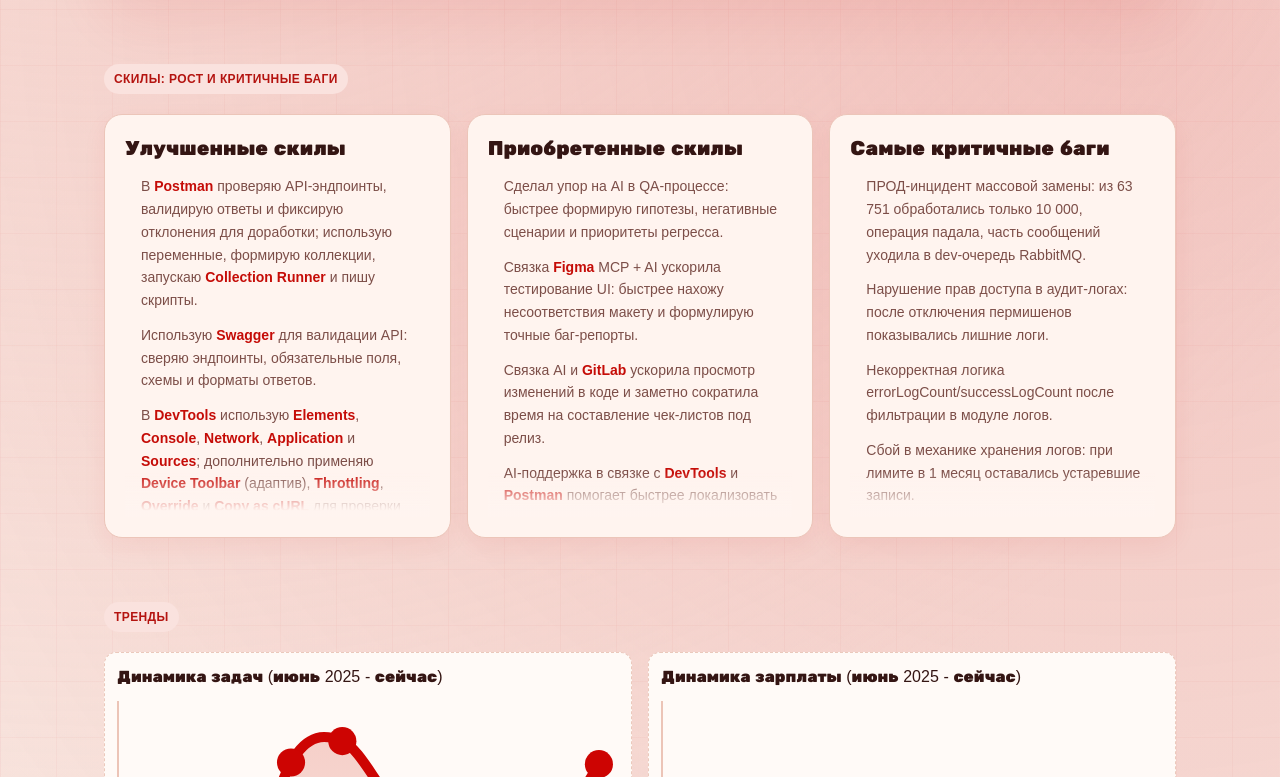
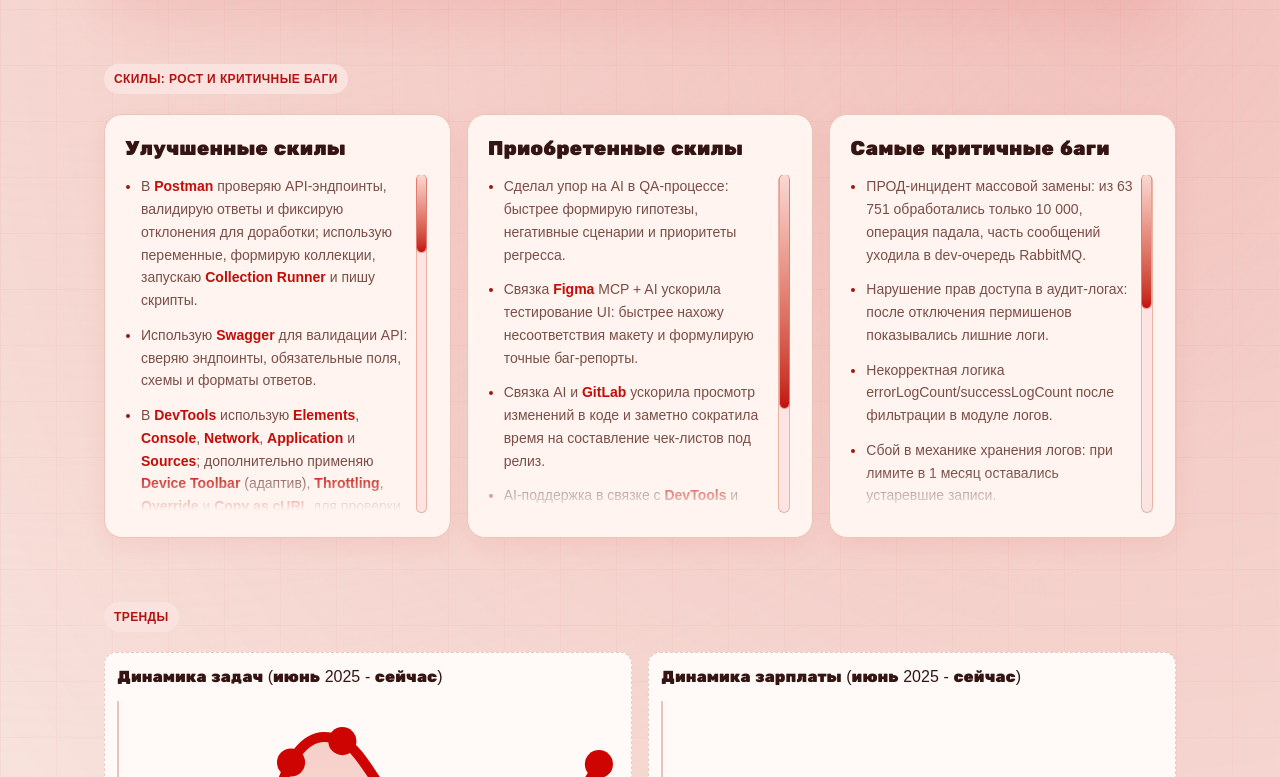
Before and after one commit to Grekml/MY_TEST, a Next.js app in the folder MY_TEST/: page / in a window 1280 px wide. Shown: the part 943-1720 px from the top of the page. Built offline with nearby package versions, Linux system fonts and the light colour scheme; a web font is replaced by a local one.

Commit message:
improve iOS skills card scrollbar behavior

```diff
--- a/MY_TEST/app/page.tsx
+++ b/MY_TEST/app/page.tsx
@@ -7,60 +7,9 @@
 } from "@/components/home/primitives";
 import { HomeReveal } from "@/components/home/reveal";
 import { MiniChart } from "@/components/home/MiniChart";
+import { SkillTrackCard } from "@/components/home/SkillTrackCard";
 import { QA_PROMOTION_CONTENT } from "@/lib/qa-promotion-content";
 import "./qa-promo.css";
-
-const TOOL_HIGHLIGHTS = [
-  "Collection Runner",
-  "Device Toolbar",
-  "Copy as cURL",
-  "Android Studio",
-  "PerfectPixel",
-  "Throttling",
-  "Application",
-  "Perplexity",
-  "Postman",
-  "Swagger",
-  "DevTools",
-  "Elements",
-  "Console",
-  "Network",
-  "Sources",
-  "Override",
-  "RabbitMQ",
-  "GitLab",
-  "CI/CD",
-  "Portainer",
-  "DataGrip",
-  "Charles",
-  "Cursor",
-  "Photoshop",
-  "Figma",
-  "vibe coding",
-].sort((a, b) => b.length - a.length);
-
-const TOOL_HIGHLIGHT_SET = new Set(TOOL_HIGHLIGHTS.map((tool) => tool.toLowerCase()));
-
-const escapeRegExp = (value: string): string =>
-  value.replace(/[.*+?^${}()|[\]\\]/g, "\\$&");
-
-const TOOL_HIGHLIGHT_RE = new RegExp(
-  `(${TOOL_HIGHLIGHTS.map((tool) => escapeRegExp(tool)).join("|")})`,
-  "gi",
-);
-
-const renderToolHighlights = (text: string, keyPrefix: string) =>
-  text.split(TOOL_HIGHLIGHT_RE).map((chunk, index) => {
-    if (TOOL_HIGHLIGHT_SET.has(chunk.toLowerCase())) {
-      return (
-        <span key={`${keyPrefix}-${index}`} className="qa-tool-mark">
-          {chunk}
-        </span>
-      );
-    }
-
-    return <span key={`${keyPrefix}-${index}`}>{chunk}</span>;
-  });
 
 const bodyFont = Martian_Mono({
   subsets: ["latin"],
@@ -279,20 +228,12 @@
           <HomeSectionLabel text="Скилы: рост и критичные баги" subtle />
           <div className="grid gap-4 lg:grid-cols-3">
             {skillTracks.map((track) => (
-              <article key={track.id} className="qa-panel-soft qa-skill-card rounded-2xl p-5">
-                <h2 className="qa-display text-xl">{track.title}</h2>
-                <div className="qa-skill-scroll-wrap mt-3">
-                  <ul className="qa-muted qa-skill-list qa-skill-scroll space-y-3 text-sm leading-relaxed">
-                    {track.items.map((item, index) => (
-                      <li key={`${track.id}-${index}`} className="qa-skill-item">
-                        {track.id === "critical-bugs"
-                          ? item
-                          : renderToolHighlights(item, `${track.id}-${index}`)}
-                      </li>
-                    ))}
-                  </ul>
-                </div>
-              </article>
+              <SkillTrackCard
+                key={track.id}
+                title={track.title}
+                items={track.items}
+                disableHighlight={track.id === "critical-bugs"}
+              />
             ))}
           </div>
         </section>
--- a/MY_TEST/app/qa-promo.css
+++ b/MY_TEST/app/qa-promo.css
@@ -327,6 +327,7 @@
 .qa-skill-list {
   padding-left: 1rem;
   list-style: disc;
+  min-width: 0;
 }
 
 .qa-skill-item::marker {
@@ -349,9 +350,13 @@
   flex: 1;
   overflow-y: auto;
   overflow-x: hidden;
-  padding-right: 0.4rem;
+  width: calc(100% + 1rem);
+  margin-right: -1rem;
+  padding-right: 1.35rem;
+  scrollbar-width: none;
+  -ms-overflow-style: none;
   -webkit-overflow-scrolling: touch;
-  scrollbar-gutter: stable;
+  overscroll-behavior: contain;
 }
 
 .qa-skill-scroll-wrap {
@@ -359,6 +364,8 @@
   display: flex;
   flex: 1;
   min-height: 0;
+  overflow: hidden;
+  padding-right: 0.7rem;
 }
 
 .qa-skill-scroll-wrap::after {
@@ -373,20 +380,41 @@
 .qa-skill-item {
   overflow-wrap: anywhere;
   word-break: break-word;
+  max-width: 100%;
 }
 
-.qa-skill-scroll::-webkit-scrollbar {
-  width: 0.45rem;
+.qa-native-scrollbar-hide {
+  scrollbar-width: none;
+  -ms-overflow-style: none;
 }
 
-.qa-skill-scroll::-webkit-scrollbar-track {
-  background: color-mix(in oklab, var(--qa-surface-soft) 82%, white);
-  border-radius: 999px;
+.qa-native-scrollbar-hide::-webkit-scrollbar {
+  width: 0;
+  height: 0;
+  display: none;
 }
 
-.qa-skill-scroll::-webkit-scrollbar-thumb {
-  background: color-mix(in oklab, var(--qa-brand-soft) 76%, var(--qa-border));
+.qa-mobile-scroll-track {
+  position: absolute;
+  top: 0;
+  right: 0.15rem;
+  bottom: 0.25rem;
+  width: 0.72rem;
   border-radius: 999px;
+  background: color-mix(in oklab, var(--qa-brand-soft) 35%, white);
+  box-shadow: inset 0 0 0 1px color-mix(in oklab, var(--qa-brand) 15%, var(--qa-border));
+  pointer-events: none;
+  z-index: 2;
+}
+
+.qa-mobile-scroll-thumb {
+  position: absolute;
+  left: 0.07rem;
+  width: calc(100% - 0.14rem);
+  border-radius: 999px;
+  background: linear-gradient(180deg, color-mix(in oklab, var(--qa-brand-soft) 50%, white) 0%, color-mix(in oklab, var(--qa-brand) 78%, #991b1b) 100%);
+  box-shadow: 0 0 0 1px color-mix(in oklab, var(--qa-brand) 32%, transparent);
+  transition: transform 80ms linear;
 }
 
 @media (max-width: 1024px) {
--- /dev/null
+++ b/MY_TEST/components/home/SkillTrackCard.tsx
@@ -0,0 +1,129 @@
+"use client";
+
+import { useEffect, useRef, useState } from "react";
+
+const TOOL_HIGHLIGHTS = [
+  "Collection Runner",
+  "Device Toolbar",
+  "Copy as cURL",
+  "Android Studio",
+  "PerfectPixel",
+  "Throttling",
+  "Application",
+  "Perplexity",
+  "Postman",
+  "Swagger",
+  "DevTools",
+  "Elements",
+  "Console",
+  "Network",
+  "Sources",
+  "Override",
+  "RabbitMQ",
+  "GitLab",
+  "CI/CD",
+  "Portainer",
+  "DataGrip",
+  "Charles",
+  "Cursor",
+  "Photoshop",
+  "Figma",
+  "vibe coding",
+].sort((a, b) => b.length - a.length);
+
+const TOOL_HIGHLIGHT_SET = new Set(TOOL_HIGHLIGHTS.map((tool) => tool.toLowerCase()));
+
+const escapeRegExp = (value: string): string =>
+  value.replace(/[.*+?^${}()|[\]\\]/g, "\\$&");
+
+const TOOL_HIGHLIGHT_RE = new RegExp(
+  `(${TOOL_HIGHLIGHTS.map((tool) => escapeRegExp(tool)).join("|")})`,
+  "gi",
+);
+
+type SkillTrackCardProps = {
+  title: string;
+  items: string[];
+  disableHighlight?: boolean;
+};
+
+export function SkillTrackCard({
+  title,
+  items,
+  disableHighlight = false,
+}: SkillTrackCardProps) {
+  const scrollRef = useRef<HTMLUListElement | null>(null);
+  const [thumb, setThumb] = useState({ height: 28, top: 0, visible: false });
+
+  const renderToolHighlights = (text: string, keyPrefix: string) =>
+    text.split(TOOL_HIGHLIGHT_RE).map((chunk, index) => {
+      if (TOOL_HIGHLIGHT_SET.has(chunk.toLowerCase())) {
+        return (
+          <span key={`${keyPrefix}-${index}`} className="qa-tool-mark">
+            {chunk}
+          </span>
+        );
+      }
+
+      return <span key={`${keyPrefix}-${index}`}>{chunk}</span>;
+    });
+
+  const updateThumb = () => {
+    const el = scrollRef.current;
+    if (!el) {
+      return;
+    }
+
+    const { scrollTop, scrollHeight, clientHeight } = el;
+    if (scrollHeight <= clientHeight + 1) {
+      setThumb({ height: 0, top: 0, visible: false });
+      return;
+    }
+
+    const ratio = clientHeight / scrollHeight;
+    const minThumb = 26;
+    const height = Math.max(minThumb, Math.round(clientHeight * ratio));
+    const maxTop = Math.max(0, clientHeight - height);
+    const top = Math.round((scrollTop / (scrollHeight - clientHeight)) * maxTop);
+    setThumb({ height, top, visible: true });
+  };
+
+  useEffect(() => {
+    const id = requestAnimationFrame(updateThumb);
+    const onResize = () => updateThumb();
+
+    window.addEventListener("resize", onResize);
+
+    return () => {
+      cancelAnimationFrame(id);
+      window.removeEventListener("resize", onResize);
+    };
+  }, [items.length]);
+
+  return (
+    <article className="qa-panel-soft qa-skill-card rounded-2xl p-5">
+      <h2 className="qa-display text-xl">{title}</h2>
+      <div className="qa-skill-scroll-wrap mt-3">
+        <ul
+          ref={scrollRef}
+          onScroll={updateThumb}
+          className="qa-muted qa-skill-list qa-skill-scroll qa-native-scrollbar-hide space-y-3 text-sm leading-relaxed"
+        >
+          {items.map((item, index) => (
+            <li key={`${title}-${index}`} className="qa-skill-item">
+              {disableHighlight ? item : renderToolHighlights(item, `${title}-${index}`)}
+            </li>
+          ))}
+        </ul>
+        <div className="qa-mobile-scroll-track" aria-hidden="true">
+          {thumb.visible ? (
+            <span
+              className="qa-mobile-scroll-thumb"
+              style={{ height: `${thumb.height}px`, transform: `translateY(${thumb.top}px)` }}
+            />
+          ) : null}
+        </div>
+      </div>
+    </article>
+  );
+}
```
